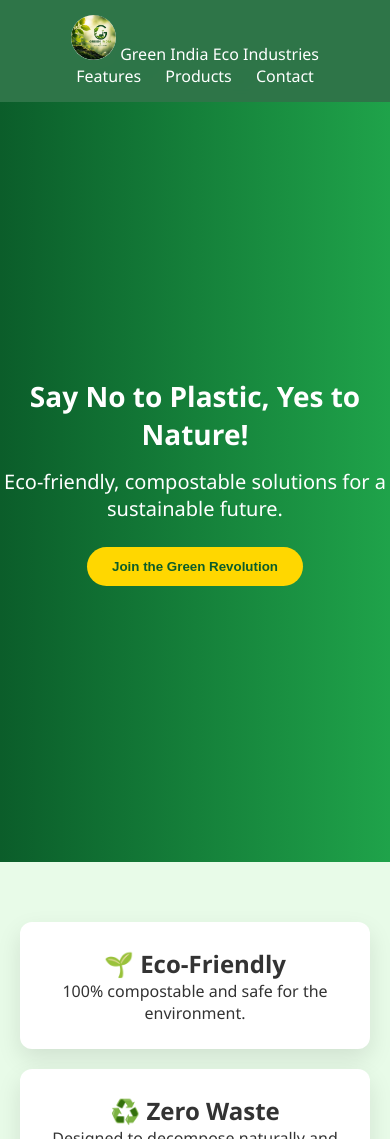
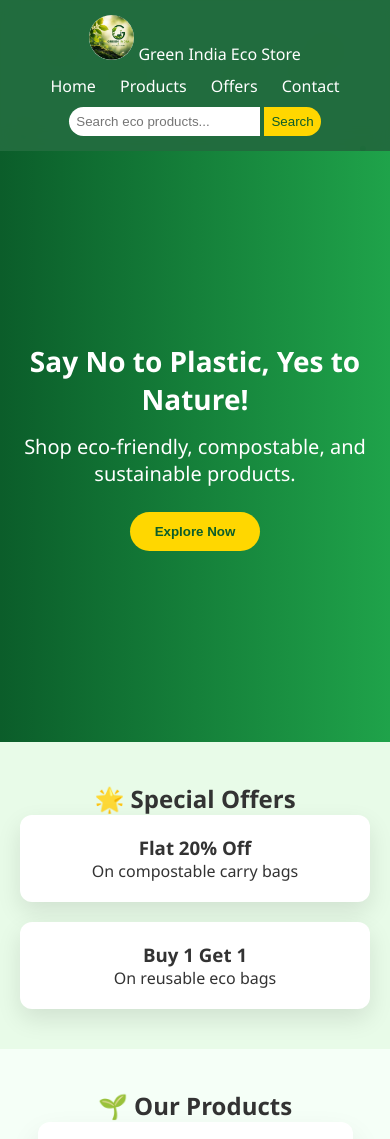
Before and after one commit to thanushsheri5/GREEN-INDIA-ECO-INDUSTRIES, a Flask app: page / in a window 390 px wide. Shown: the top 1139 px of the page. Run offline with Flask 3, Linux system fonts and the light colour scheme; data that the repository does not hold is empty.

Commit message:
final premium UI

```diff
--- a/static/css/style.css
+++ b/static/css/style.css
@@ -22,35 +22,29 @@ body {
   justify-content: space-between;
   align-items: center;
   padding: 15px 25px;
-  background: rgba(11,93,42,0.85);
+  background: rgba(11,93,42,0.9);
   backdrop-filter: blur(10px);
   color: white;
   position: sticky;
   top: 0;
   z-index: 10;
 }
-
 .logo img { width: 45px; border-radius: 50%; }
 .menu a { color: white; text-decoration: none; margin: 0 10px; transition: 0.3s; }
 .menu a:hover { color: #ffd700; }
+.search-box input { padding: 7px; border-radius: 20px 0 0 20px; border: none; }
+.search-box button { padding: 7px; border-radius: 0 20px 20px 0; border: none; background: #ffd700; color: #0b5d2a; }
 
 /* HERO */
 .hero {
-  height: 90vh;
+  height: 70vh;
   display: flex;
   align-items: center;
   justify-content: center;
   text-align: center;
   color: white;
   background: linear-gradient(to right, #0b5d2a, #1fa34a);
-  position: relative;
-  overflow: hidden;
 }
-
-.hero-content {
-  animation: fadeInUp 1.5s ease;
-}
-
 .hero h1 { font-size: 48px; margin-bottom: 15px; }
 .hero p { font-size: 20px; margin-bottom: 25px; }
 
@@ -67,32 +61,21 @@ body {
 }
 .btn:hover { background: #fff; transform: scale(1.05); }
 
-/* FEATURES */
-.features {
-  display: flex;
-  justify-content: space-around;
-  padding: 60px 20px;
-  background: #e8fbe8;
-}
-.feature-card {
+/* OFFERS */
+.offers { padding: 40px 20px; background: #e8fbe8; text-align: center; }
+.offer-grid { display: flex; justify-content: center; gap: 20px; flex-wrap: wrap; }
+.offer-card {
   background: white;
-  padding: 25px;
+  padding: 20px;
   border-radius: 12px;
   box-shadow: 0 10px 25px rgba(0,0,0,0.1);
-  text-align: center;
   transition: transform 0.4s;
 }
-.feature-card:hover { transform: translateY(-10px) scale(1.05); }
+.offer-card:hover { transform: translateY(-10px) scale(1.05); }
 
 /* PRODUCTS */
-.products {
-  display: flex;
-  flex-wrap: wrap;
-  justify-content: center;
-  gap: 25px;
-  padding: 60px 20px;
-  background: #f5fff7;
-}
+.products { padding: 40px 20px; text-align: center; }
+.product-grid { display: flex; flex-wrap: wrap; justify-content: center; gap: 25px; }
 .card {
   width: 250px;
   background: white;
@@ -109,33 +92,18 @@ body {
 .card img { width: 100%; border-radius: 8px; }
 
 /* CONTACT */
-.contact {
-  background: #0b5d2a;
-  color: white;
-  text-align: center;
-  padding: 60px 20px;
-}
+.contact { background: #0b5d2a; color: white; text-align: center; padding: 60px 20px; }
 .contact h2 { margin-bottom: 20px; }
 
 /* FOOTER */
-.footer {
-  background: #083d1c;
-  color: white;
-  text-align: center;
-  padding: 15px;
-}
-
-/* ANIMATIONS */
-@keyframes fadeInUp {
-  from { opacity: 0; transform: translateY(30px); }
-  to { opacity: 1; transform: translateY(0); }
-}
+.footer { background: #083d1c; color: white; text-align: center; padding: 15px; }
 
 /* MOBILE */
 @media (max-width: 768px) {
-  .navbar { flex-direction: column; }
+  .navbar { flex-direction: column; gap: 10px; }
   .menu { flex-direction: column; }
   .hero h1 { font-size: 28px; }
-  .features { flex-direction: column; gap: 20px; }
+  .product-grid { flex-direction: column; align-items: center; }
   .card { width: 90%; }
+  .offer-grid { flex-direction: column; }
 }
--- a/templates/index.html
+++ b/templates/index.html
@@ -2,9 +2,8 @@
 <html lang="en">
 <head>
   <meta charset="UTF-8">
-  <title>Green India Eco Industries</title>
+  <title>Green India Eco Store</title>
   <link rel="stylesheet" href="style.css">
-  <!-- Particle.js for motion background -->
   <script src="https://cdn.jsdelivr.net/npm/particles.js@2.0.0/particles.min.js"></script>
 </head>
 <body>
@@ -15,74 +14,89 @@
   <nav class="navbar">
     <div class="logo">
       <img src="images/logo.png" alt="Logo">
-      <span>Green India Eco Industries</span>
+      <span>Green India Eco Store</span>
     </div>
     <div class="menu">
-      <a href="#features">Features</a>
+      <a href="#home">Home</a>
       <a href="#products">Products</a>
+      <a href="#offers">Offers</a>
       <a href="#contact">Contact</a>
+    </div>
+    <div class="search-box">
+      <input type="text" placeholder="Search eco products...">
+      <button>Search</button>
     </div>
   </nav>
 
-  <!-- Hero Section -->
-  <section class="hero">
+  <!-- Hero Banner -->
+  <section id="home" class="hero">
     <div class="hero-content">
       <h1>Say No to Plastic, Yes to Nature!</h1>
-      <p>Eco-friendly, compostable solutions for a sustainable future.</p>
-      <button class="btn">Join the Green Revolution</button>
+      <p>Shop eco-friendly, compostable, and sustainable products.</p>
+      <button class="btn">Explore Now</button>
     </div>
   </section>
 
-  <!-- Features -->
-  <section id="features" class="features">
-    <div class="feature-card">
-      <h2>🌱 Eco-Friendly</h2>
-      <p>100% compostable and safe for the environment.</p>
+  <!-- Featured Offers -->
+  <section id="offers" class="offers">
+    <h2 class="section-title">🌟 Special Offers</h2>
+    <div class="offer-grid">
+      <div class="offer-card">
+        <h3>Flat 20% Off</h3>
+        <p>On compostable carry bags</p>
       </div>
-    <div class="feature-card">
-      <h2>♻️ Zero Waste</h2>
-      <p>Designed to decompose naturally and return to the soil.</p>
+      <div class="offer-card">
+        <h3>Buy 1 Get 1</h3>
+        <p>On reusable eco bags</p>
       </div>
-    <div class="feature-card">
-      <h2>🌍 Sustainable</h2>
-      <p>Supporting a cleaner, greener planet for future generations.</p>
     </div>
   </section>
 
   <!-- Products -->
   <section id="products" class="products">
+    <h2 class="section-title">🌱 Our Products</h2>
+    <div class="product-grid">
       <div class="card">
         <img src="images/bag1.jpg" alt="Compostable Bag">
         <h3>Compostable Carry Bag</h3>
-      <p>Strong, durable, and 100% biodegradable.</p>
+        <p>Durable and 100% biodegradable.</p>
+        <button class="btn">Add to Cart</button>
       </div>
       <div class="card">
         <img src="images/bag2.jpg" alt="Eco Bag">
-      <h3>Eco Bag</h3>
-      <p>Reusable and stylish, perfect for daily use.</p>
+        <h3>Reusable Eco Bag</h3>
+        <p>Stylish and sustainable for daily use.</p>
+        <button class="btn">Add to Cart</button>
+      </div>
+      <div class="card">
+        <img src="images/bag3.jpg" alt="Pellets">
+        <h3>Biodegradable Pellets</h3>
+        <p>Raw material for eco products.</p>
+        <button class="btn">Add to Cart</button>
+      </div>
     </div>
   </section>
 
   <!-- Contact -->
   <section id="contact" class="contact">
     <h2>Contact Us</h2>
-    <p>Email: info@greenindia.com | Phone: +91 98765 43210</p>
+    <p>Email: support@greenindia.com | Phone: +91 98765 43210</p>
     <button class="btn">Get in Touch</button>
   </section>
 
   <!-- Footer -->
   <footer class="footer">
-    <p>© 2026 Green India Eco Industries | Save Earth for Future Generations</p>
+    <p>© 2026 Green India Eco Store | Save Earth for Future Generations</p>
   </footer>
 
   <!-- Particle Config -->
   <script>
     particlesJS("particles-js", {
       particles: {
-        number: { value: 80 },
+        number: { value: 100 },
         color: { value: "#1fa34a" },
         shape: { type: "circle" },
-        opacity: { value: 0.5 },
+        opacity: { value: 0.4 },
         size: { value: 3 },
         move: { enable: true, speed: 2 }
       }
```
Lines whose indentation alone changed are shown as unchanged.
